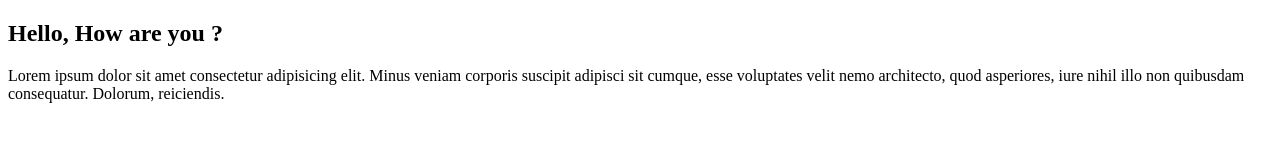
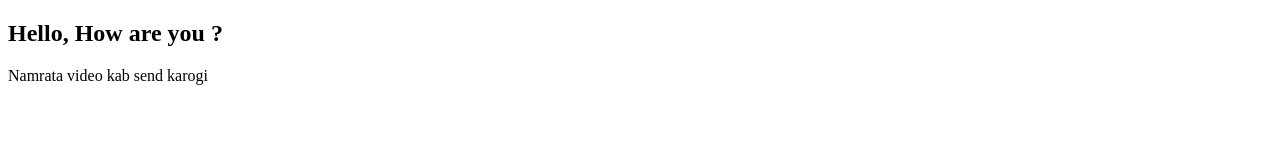
Before and after one commit to ShahjanKhanPathan/Abc, a plain HTML site: page index.html in a window 1280 px wide. Drawn offline with Linux system fonts and the light colour scheme.

Commit message:
ali2 commit

```diff
--- a/index.html
+++ b/index.html
@@ -9,7 +9,7 @@
 <body>
     <div>
         <h2>Hello, How are you ?</h2>
-        <p>Lorem ipsum dolor sit amet consectetur adipisicing elit. Minus veniam corporis suscipit adipisci sit cumque, esse voluptates velit nemo architecto, quod asperiores, iure nihil illo non quibusdam consequatur. Dolorum, reiciendis.</p>
+        <p>Namrata  video kab send karogi</p>
     </div>
 </body>
 </html>
```
